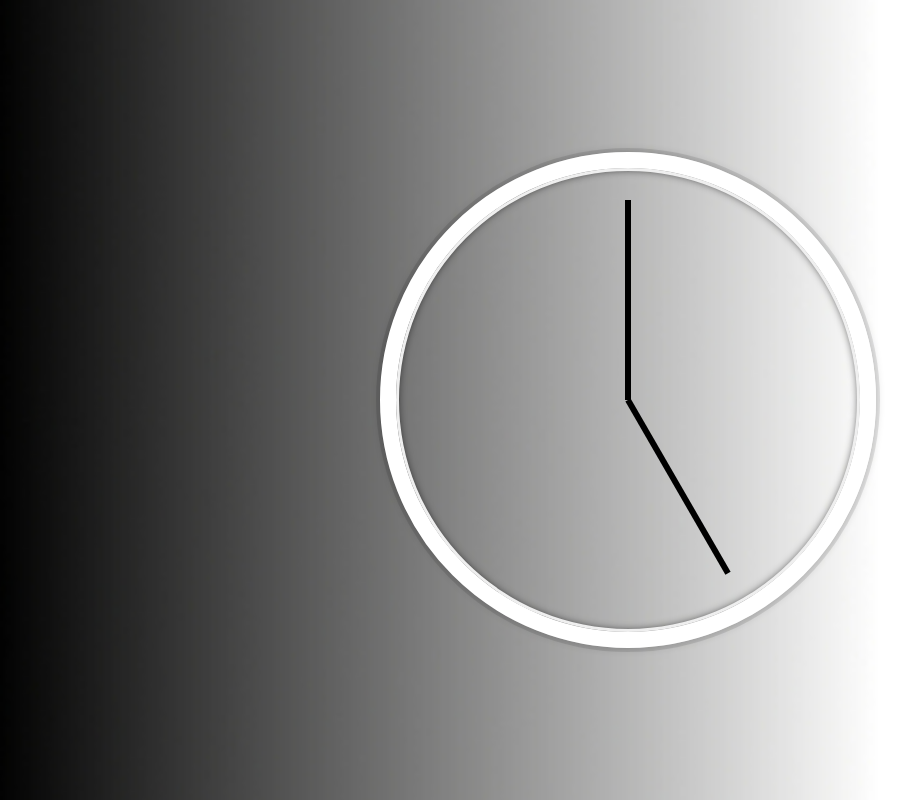
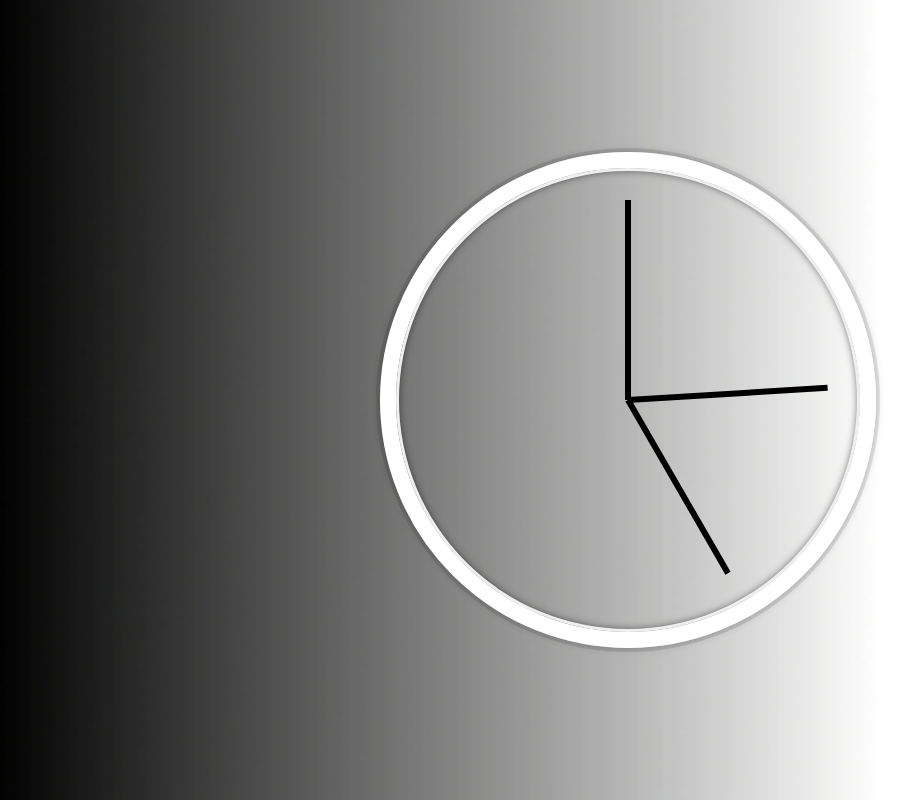
Before and after one commit to avani19/JS-CSS-Clock, a plain HTML site: page index.html in a window 1280 px wide. Shown: the whole page, without its empty margins (12-923 px from the left). Drawn offline with Linux system fonts and the light colour scheme.

Commit message:
added minsHand

```diff
--- a/index.html
+++ b/index.html
@@ -27,9 +27,9 @@ function setDate(){
   secondHand.style.transform = `rotate(${secondsDegrees}deg)`;
 
   // setting up minute Hand
-  // var mins = current.getMinutes();
-  // var minsDegrees = ((mins/60)*360) + ((seconds/60)*6)+90;
-  // minHand.style.transform = `rotate(${minsDegrees}deg)`;
+  var mins = current.getMinutes();
+  var minsDegrees = ((mins/60)*360) + ((seconds/60)*6)+90;
+  minHand.style.transform = `rotate(${minsDegrees}deg)`;
 
 }
 setInterval(setDate, 1000);
```
